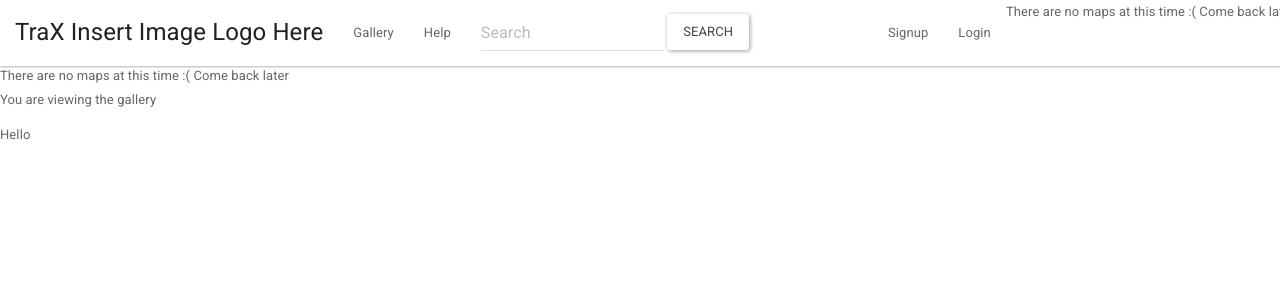
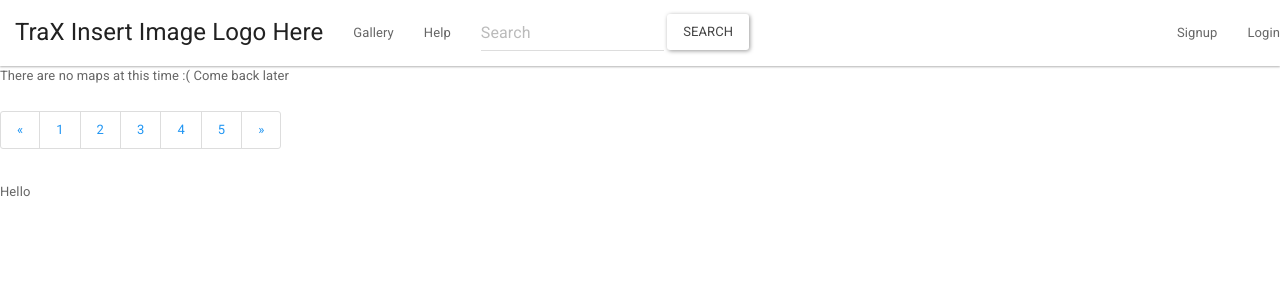
Before and after one commit to joel99/DoYourCodeWork, a Flask app: page /gallery/browse/page/1 in a window 1280 px wide. Shown: the top 300 px of the page. Run offline with Flask 2, Linux system fonts and the light colour scheme; some libraries are stand-ins or nearby versions.

Commit message:
Add viewing structure for the gallery and add routing for maps

```diff
--- a/project/app.py
+++ b/project/app.py
@@ -38,7 +38,7 @@ def galleryPage(pageNum):
     if len(data) == 0:
         #rip come back later
         return render_template( "gallery.html", isLoggedIn = isLoggedIn(), message = "There are no maps at this time :( Come back later" )
-    return render_template( "gallery.html", isLoggedIn = isLoggedIn(), mapLinkData = data )
+    return render_template( "gallery.html", isLoggedIn = isLoggedIn(), mapLinkData = data , message = "You are viewing the gallery")
 
 # == Queried ===================================
 @app.route("/gallery/search/") #Umm, should this be a GET request / Done - JC
@@ -49,6 +49,14 @@ def gallerySearch():
         if data == None:
             return render_template( "gallery.html", isLoggedIn = isLoggedIn() , message = "There were no search results for \"" + searchQuery + "\"")
     return render_template( "gallery.html", isLoggedIn = isLoggedIn(), mapLinkData = data )
+
+@app.route("/gallery/mymaps/")
+def mymaps():
+    data = []
+    #data = retrieve my maps function
+    if len(data) == 0 or data == None:
+        return render_template("gallery.html", isLoggedIn = isLoggedIn(), message = "You have no maps! Create one!")
+    return render_template("gallery.html", isLoggedIn = isLoggedIn(), mapLinkData = data)
 
 @app.route("/help/")
 def help():
--- a/project/templates/base.html
+++ b/project/templates/base.html
@@ -28,7 +28,7 @@
             <a href="#" class="dropdown-toggle" data-toggle="dropdown" role="button" aria-haspopup="true" aria-expanded="false">Gallery<span class="caret"></span></a>
             <ul class="dropdown-menu">
               <li><a href="/gallery">Browse</li>
-              <li><a href="/">My Maps</li>
+              <li><a href="/gallery/mymaps">My Maps</li>
               <li><a href="/">Edit</a></li>
             </ul>
           </li>
@@ -51,7 +51,6 @@
         </form>
 
         <ul class="nav navbar-nav navbar-right">
-          {{message}}
           {% if not isLoggedIn %}
           <li>
             <a data-toggle="modal" data-target="#signup" href="#signup">Signup</a>
@@ -138,7 +137,7 @@
       </div>
     </div>
 
-    <script src="../static/js/jquery.min.js"></script>
-    <script src="../static/js/bootstrap.min.js"></script>
+    <script src="/static/js/jquery.min.js"></script>
+    <script src="/static/js/bootstrap.min.js"></script>
   </body>
 </html>
--- a/project/templates/gallery.html
+++ b/project/templates/gallery.html
@@ -1,27 +1,67 @@
 {% extends "base.html" %}
-
 {% block content %}
 
-You are viewing the gallery
 
 <div class= "container">
+  {% for i in range(0, mapLinkData|length, 3) %} <!-- update mapLinkData thing -->
+  <div class="row">
+    {% for j in range(loop.index0, loop.index0 + 3) %}
+    <div class="col">
+      <div class="thumbnail">
+        <img src="..." alt="...">
+        <div class="caption">
+          j
+          mapLinkData[j]
 
-  <ul>
+          <form action = "{{mapID['url']}}" method = "POST"/> <!-- change the mapID thing -->
+            <button type="submit" id="mapButton" name="{{mapID['name']}}" value="">{{mapID['name']}}</button>
+        </div>
+      </div>
+    </div>
+    {% endfor %}
+  </div>
 
-      {% for mapID in mapLinkData %} <!-- update mapLinkData thing -->
+  {% if loop.last %}
+  <div class="row">
+    {% for k in range(i, i + mapLinkData|length % 3) %}
+    <div class="col">
+      <div class="thumbnail">
+        <img src="..." alt="...">
 
+        <div class="caption">
+          k
+          mapLinkData[k]
+          <form action = "{{mapID['url']}}" method = "POST"/> <!-- change the mapID thing -->
+            <button type="submit" id="mapButton" name="{{mapID['name']}}" value="">{{mapID['name']}}</button>
+        </div>
+      </div>
+    </div>
+    {% endfor %}
+  </div>
+  {% endif %}
+  {% endfor %}
+</div>
+
+<div>
+  <nav aria-label="Page navigation">
+    <ul class="pagination">
       <li>
-
-	<form action = "{{mapID['url']}}" method = "POST"/> <!-- change the mapID thing -->
-
-	<button type="submit" id="mapButton" name="{{mapID['name']}}" value="">{{mapID['name']}}</button>
-
+        <a href="#" aria-label="Previous">
+          <span aria-hidden="true">&laquo;</span>
+        </a>
       </li>
-
-      {% endfor %}
-
-  </ul>
-
+      <li><a href="#">1</a></li>
+      <li><a href="#">2</a></li>
+      <li><a href="#">3</a></li>
+      <li><a href="#">4</a></li>
+      <li><a href="#">5</a></li>
+      <li>
+        <a href="#" aria-label="Next">
+          <span aria-hidden="true">&raquo;</span>
+        </a>
+      </li>
+    </ul>
+  </nav>
 </div>
 
 {% endblock %}
```
